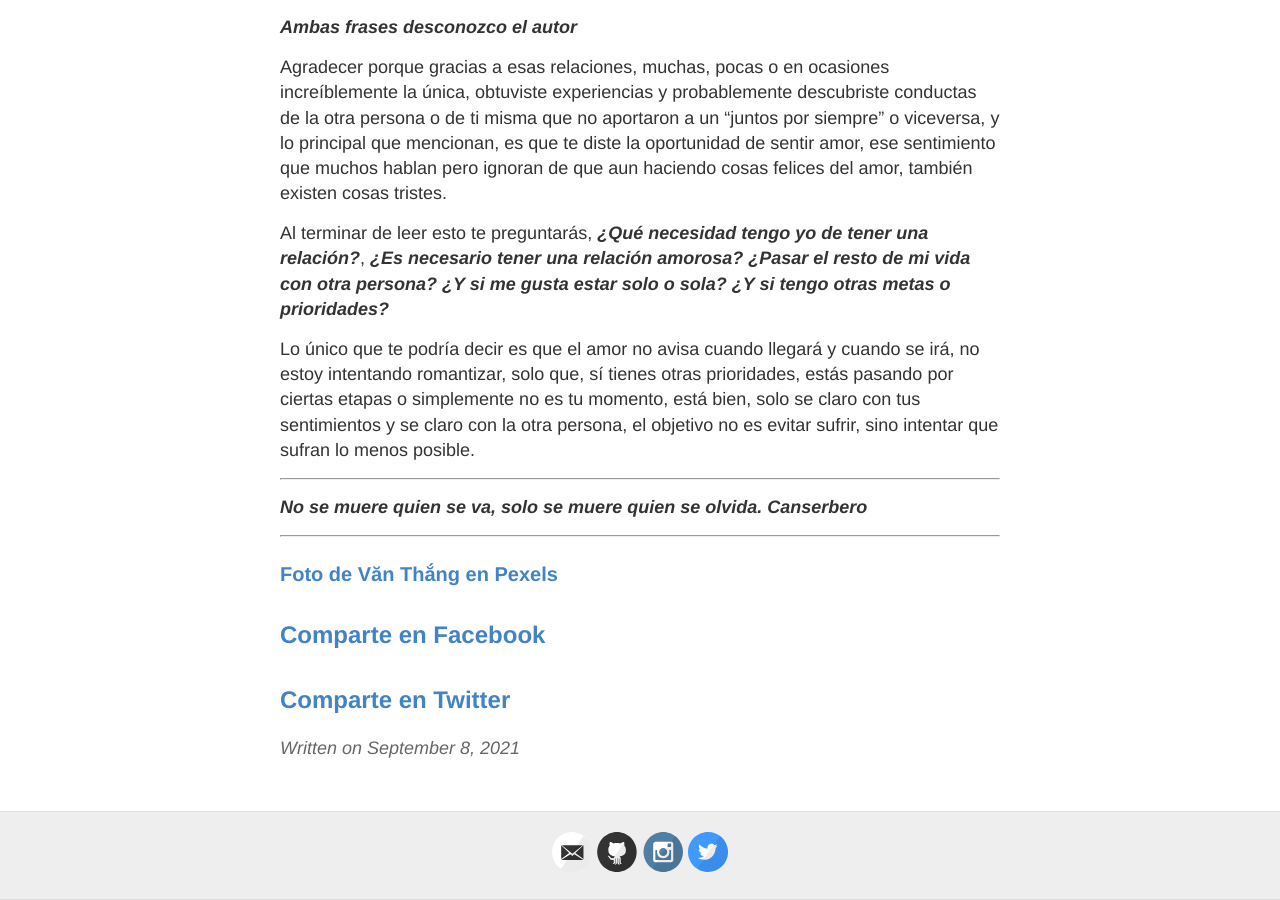
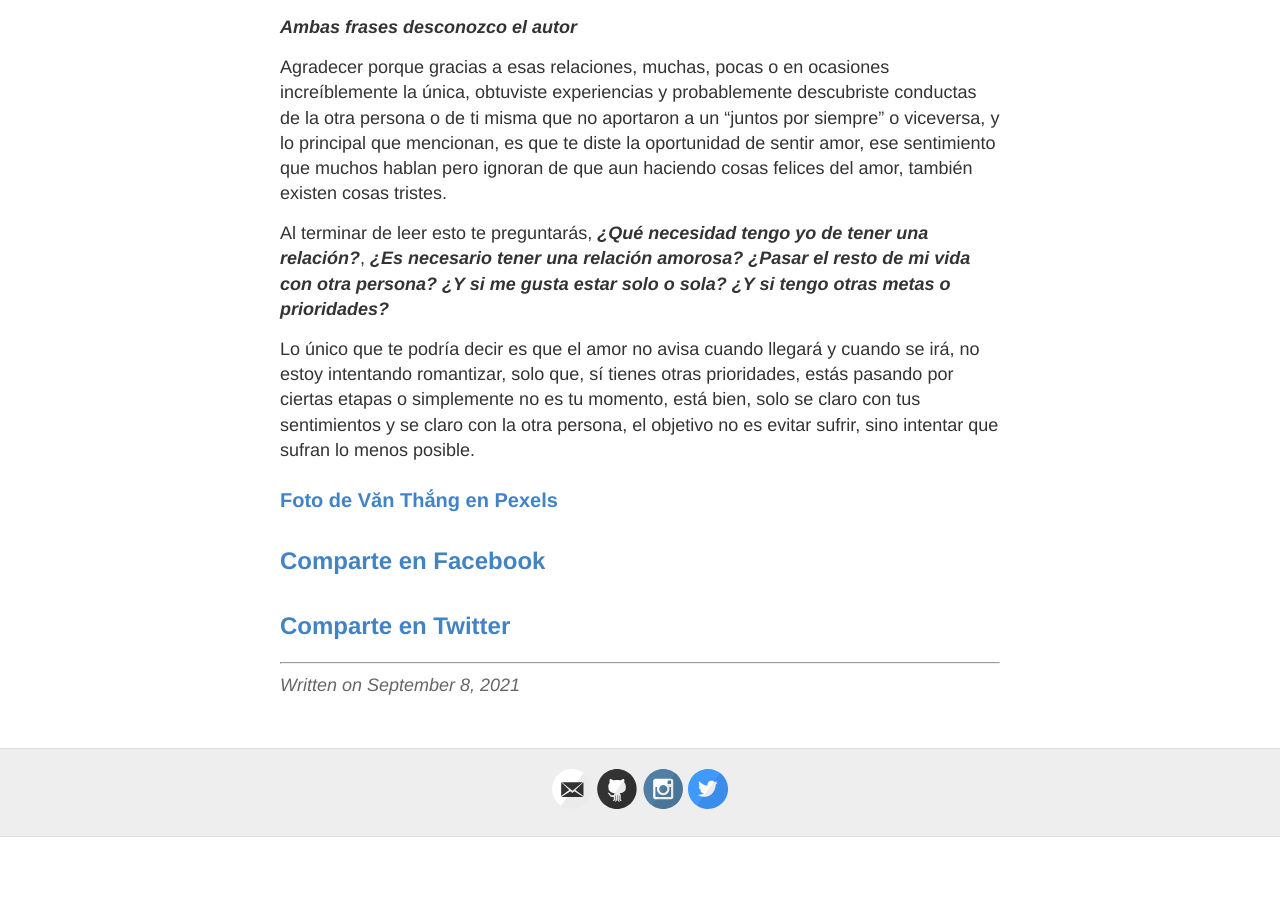
Before and after one commit to markconfig/blog-Jkyll, a Jekyll site: the page built from _posts/2021-9-8-Siempre-Juntos.md, in a window 1280 px wide and 900 px high, scrolled down 2117 px. Built offline with Jekyll 4.4.1, drawn with Linux system fonts in a browser that asks for light colours; comment, search, counter and statistics services are not loaded; after the commit the page ends 2954 px from its top, so only the background shows below that.

Commit message:
Update 2021-9-8-Siempre-Juntos.md

```diff
--- a/_posts/2021-9-8-Siempre-Juntos.md
+++ b/_posts/2021-9-8-Siempre-Juntos.md
@@ -40,16 +40,12 @@ Al terminar de leer esto te preguntarás, ***¿Qué necesidad tengo yo de tener
 
 Lo único que te podría decir es que el amor no avisa cuando llegará y cuando se irá, no estoy intentando romantizar, solo que, sí tienes otras prioridades, estás pasando por ciertas etapas o simplemente no es tu momento, está bien, solo se claro con tus sentimientos y se claro con la otra persona, el objetivo no es evitar sufrir, sino intentar que sufran lo menos posible.
 
-***
 
-***No se muere quien se va, solo se muere quien se olvida.***
-***Canserbero***
-
-
-***
 
 ### [Foto de Văn Thắng en Pexels](https://www.pexels.com/es-es/foto/hombre-y-mujer-cerca-de-campo-de-hierba-1415131/ "Foto de Văn Thắng en Pexels")
 
-## [Comparte en Facebook](https://www.facebook.com/sharer/sharer.php?u=https://blog-markreyes77.github.io/Siempre-Juntos/ "Comparte en Facebook")
+## [Comparte en Facebook](https://www.facebook.com/sharer/sharer.php?u=https://markconfig.github.io/blog/Siempre-Juntos/ "Comparte en Facebook")
 
-## [Comparte en Twitter](https://twitter.com/intent/tweet?text= Dale una leída a esto: https://blog-markreyes77.github.io/Siempre-Juntos/ “Comparte en Twitter”)
+## [Comparte en Twitter](https://twitter.com/intent/tweet?text= Dale una leída a esto: https://markconfig.github.io/blog/Siempre-Juntos/ “Comparte en Twitter”)
+
+***
```
